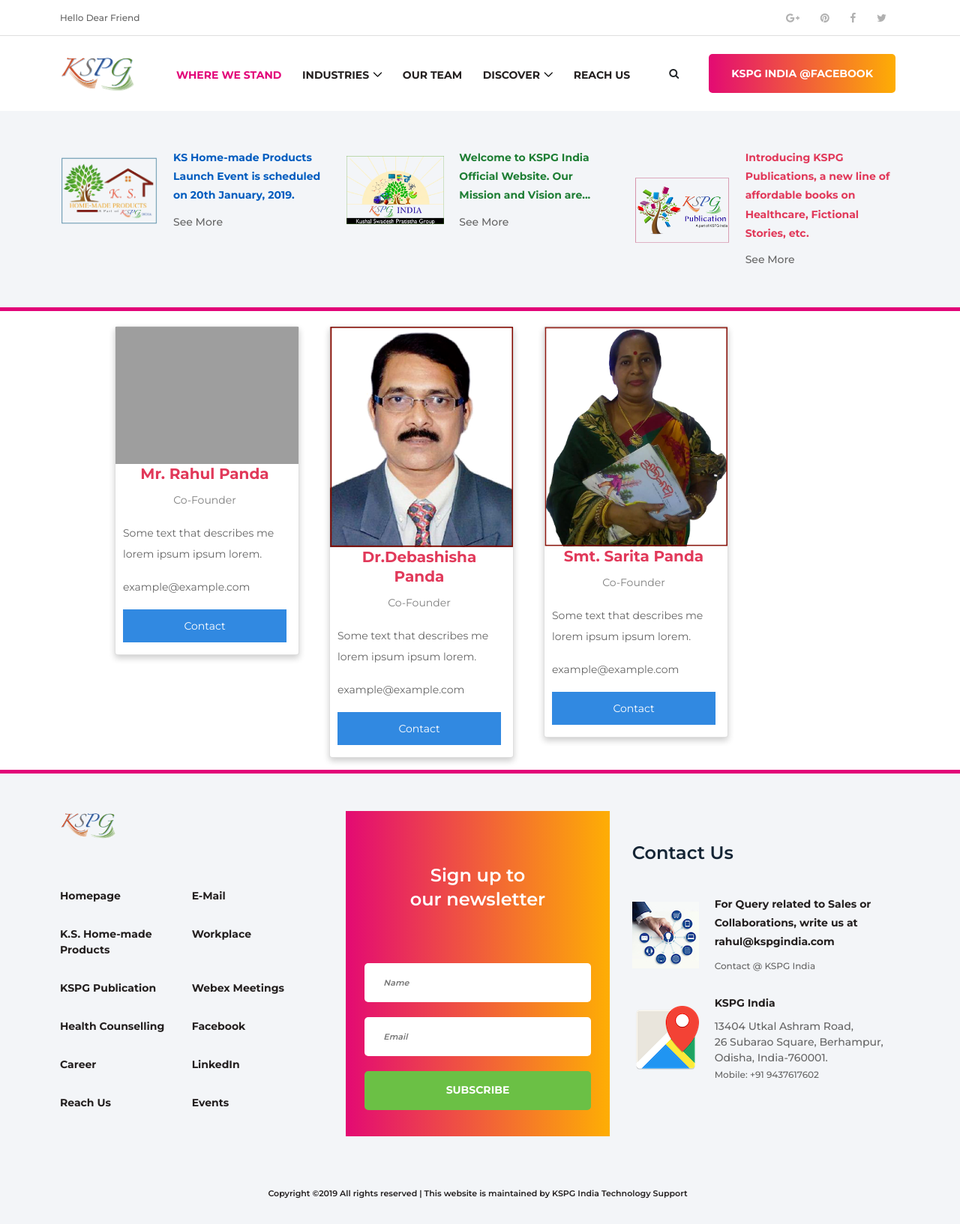
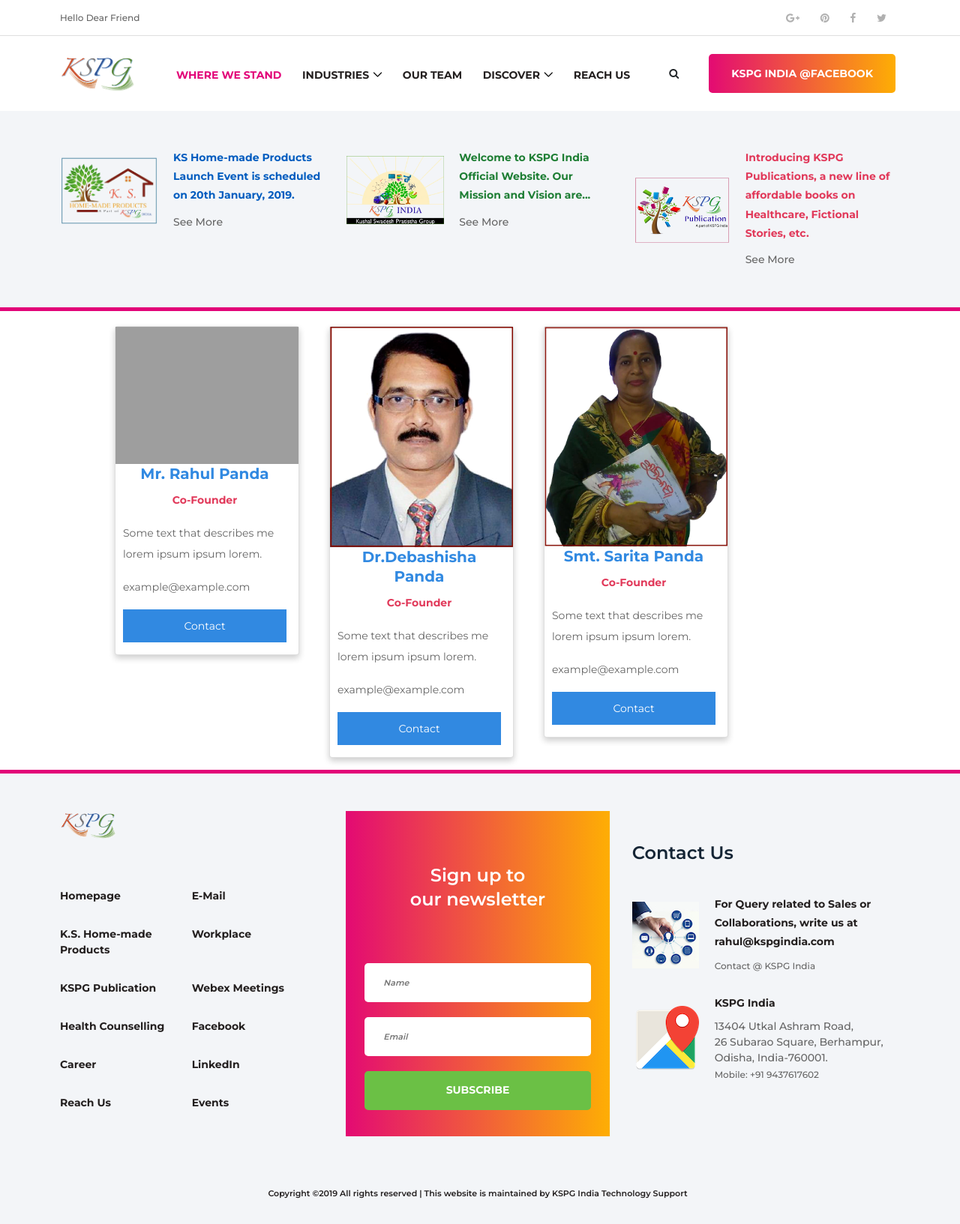
Before and after one commit to rahulpanda95/kspgindia.com, a PHP site: page /index.php?page=our_team in a window 1280 px wide. Shown: the whole page at 75% size. Run offline with PHP 8.4, Linux system fonts and the light colour scheme; data that the repository does not hold is empty; some libraries are stand-ins or nearby versions; some web fonts are replaced; grey boxes are pictures that could not be loaded.

Commit message:
Index Change 82

```diff
--- a/pages/our_team.php
+++ b/pages/our_team.php
@@ -71,8 +71,8 @@
         <div class="card">
             <img src="img/profile/rahul.png" alt="John" style="width:100%">
             <div class="container">
-                <h5 align="center" style="color: #e1395a">Mr. Rahul Panda</h5>
-                <p class="title" align="center">Co-Founder</p>
+                <h5 align="center" style="color: #3189e1">Mr. Rahul Panda</h5>
+                <p class="title" align="center" style="color: #e1395a"><strong>Co-Founder</strong></p>
                 <p>Some text that describes me lorem ipsum ipsum lorem.</p>
                 <p>example@example.com</p>
                 <p><button class="button">Contact</button></p>
@@ -84,8 +84,8 @@
         <div class="card">
             <img src="img/profile/debashisha.png" alt="Jane" style="width:100%">
             <div class="container">
-                <h5 align="center" style="color: #e1395a">Dr.Debashisha Panda</h5>
-                <p class="title" align="center">Co-Founder</p>
+                <h5 align="center" style="color: #3189e1">Dr.Debashisha Panda</h5>
+                <p class="title" align="center" style="color: #e1395a"><strong>Co-Founder</strong></p>
                 <p>Some text that describes me lorem ipsum ipsum lorem.</p>
                 <p>example@example.com</p>
                 <p><button class="button">Contact</button></p>
@@ -97,8 +97,8 @@
         <div class="card">
             <img src="img/profile/sarita.png" alt="Mike" style="width:100%">
             <div class="container">
-                <h5 align="center" style="color: #e1395a">Smt. Sarita Panda</h5>
-                <p class="title" align="center">Co-Founder</p>
+                <h5 align="center" style="color: #3189e1">Smt. Sarita Panda</h5>
+                <p class="title" align="center" style="color: #e1395a"><strong>Co-Founder</strong></p>
                 <p>Some text that describes me lorem ipsum ipsum lorem.</p>
                 <p>example@example.com</p>
                 <p><button class="button">Contact</button></p>
```
